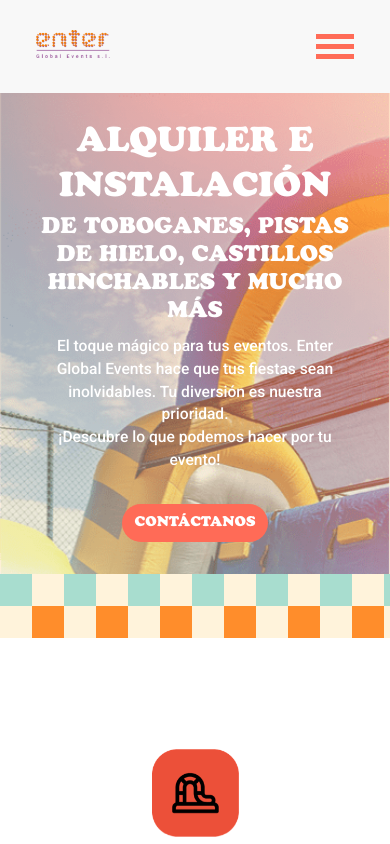
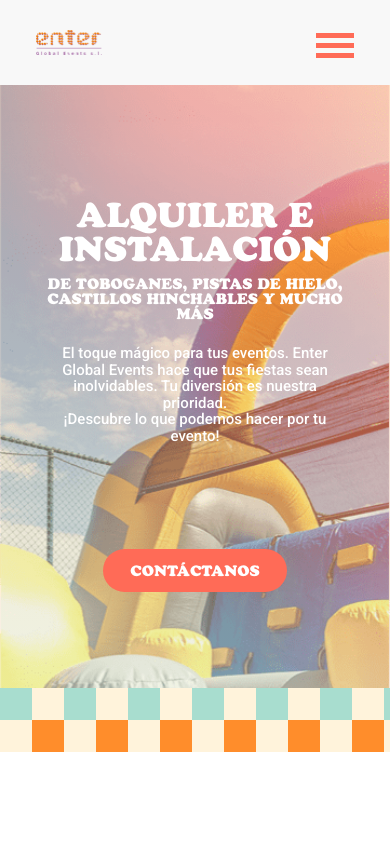
Before and after one commit to relax-elvis/enter, a plain HTML site: page index.html in a window 390 px wide. Shown: the top 844 px of the page. Drawn offline with nearby package versions, Linux system fonts and the light colour scheme.

Commit message:
update style

```diff
--- a/index.html
+++ b/index.html
@@ -92,7 +92,7 @@
 								</span>
 							</p>
 							<div class="block-btn">
-								<a class="btn" href="#form">
+								<a class="btn" href="#tipologia" data-href="tipologia">
 									CONTÁCTANOS
 								</a>
 							</div>
@@ -103,7 +103,7 @@
 		</section>
 		<!-- /en_banner -->
 		<!-- en_benefit -->
-		<section id="fotos" class="en_benefit cubic-before-after cubic-small">
+		<section class="en_benefit cubic-before-after cubic-small">
 			<div class="container">
 				<div class="row">
 					<div class="col-lg-3 col-md-6 col-sm-6">
@@ -191,7 +191,7 @@
 									Este es uno de los alquileres más queridos y solicitados. Así que, si estás planeando un evento, no puedes pasar por alto la oportunidad de tu vida. ¡Hagamos que tu evento sea inolvidable con nuestro tobogán hinchable!
 								</p>
 								<div class="block-btn">
-									<a class="btn btn-orange" href="#form">CONTÁCTANOS</a>
+									<a class="btn btn-orange" href="#tipologia" data-href="tipologia">CONTÁCTANOS</a>
 								</div>
 							</article>
 						</div>
@@ -227,7 +227,7 @@
 									Te invitamos a solicitar un presupuesto para el alquiler de nuestro tren turístico y descubrir cómo podemos hacer que tu próximo evento sea inolvidable.
 								</p>
 								<div class="block-btn right">
-									<a class="btn btn-blue" href="#form">CONTÁCTANOS</a>
+									<a class="btn btn-blue" href="#tipologia" data-href="tipologia">CONTÁCTANOS</a>
 								</div>
 							</article>
 						</div>
@@ -254,7 +254,7 @@
 									Un tobogán tubbing presenta ventajas económicas notables por su bajo coste y por ser 100% sostenible, ya que no consume energía ni agua. Además, su montaje es rápido y sencillo, lo que significa que puedes tener tu rampa de tobogán lista en cuestión de horas y desmontarla con la misma rapidez
 								</p>
 								<div class="block-btn">
-									<a class="btn" href="#form">CONTÁCTANOS</a>
+									<a class="btn" href="#tipologia" data-href="tipologia">CONTÁCTANOS</a>
 								</div>
 							</article>
 						</div>
@@ -290,7 +290,7 @@
 									Ofrecemos un servicio personalizado que se adapta a tus necesidades específicas. Estamos aquí para convertir tu idea en realidad y crear una experiencia que todos recordarán.
 								</p>
 								<div class="block-btn right">
-									<a class="btn btn-red" href="#form">CONTÁCTANOS</a>
+									<a class="btn btn-red" href="#tipologia" data-href="tipologia">CONTÁCTANOS</a>
 								</div>
 							</article>
 						</div>
--- a/sass/_banner.sass
+++ b/sass/_banner.sass
@@ -2,8 +2,8 @@
 .en
 	&_banner
 		background: url('../img/banner/web/banner-home.png') center center / cover
-		padding-top: 400px
-		padding-bottom: 371px
+		padding-top: 409px
+		padding-bottom: 373px
 		position: relative
 		&__bg-gradient
 			content: ''
@@ -45,12 +45,12 @@
 
 		.subtitle
 			font-family: $cooperstd
-			margin: 3px 0 0
+			margin: 6px 0 0
 			font-size: 2.25em
 			font-weight: 900
 			font-stretch: normal
 			font-style: normal
-			line-height: normal
+			line-height: 1
 			letter-spacing: normal
 			text-align: center
 			color: $white
@@ -60,10 +60,12 @@
 			color: $white
 			font-size: 1.5625em
 			font-weight: 500
-			margin: 8px 0 0
+			line-height: 1.2
+			margin: 21px 0 0
+			padding: 0 4%
 
 			span
 				display: block
 
 		.block-btn
-			margin-top: 33px
+			margin-top: 49px
--- a/sass/_media.sass
+++ b/sass/_media.sass
@@ -225,12 +225,12 @@
 
 	header
 		padding-top: 30px
-		padding-bottom: 30px
+		padding-bottom: 25px
 		.row>*
 			width: 50%
 
 		.logotype
-			max-width: 74px
+			max-width: 66px
 			.logo-desc
 				display: none
 
@@ -242,11 +242,39 @@
 
 	.en
 		&_banner
-			padding-top: 14.5vh
+			padding-top: 24vh
 			padding-bottom: 96px
 
+			&.cubic-before-after
+				&::before,
+				&::after
+					bottom: -$cub_size_repeat
+
+				&::after
+					bottom: -($cub_size_repeat*2)
+
+			.title
+				line-height: 1
+
+			.subtitle
+				font-size: 15px
+				line-height: 1
+				margin-top: 7px
+
+			p
+				margin-top: 22px
+				font-size: 15px
+				line-height: 1.1
+
+			.block-btn
+				margin-top: 105px
+
+			.btn
+				font-size: 15px
+				padding: 10px 27px 5px
+
 		&_benefit
-			padding-top: 111px
+			padding-top: 173px
 			padding-bottom: 102px
 			.container
 				&>.row
```
Also changed, not shown: css/main.min.css.
